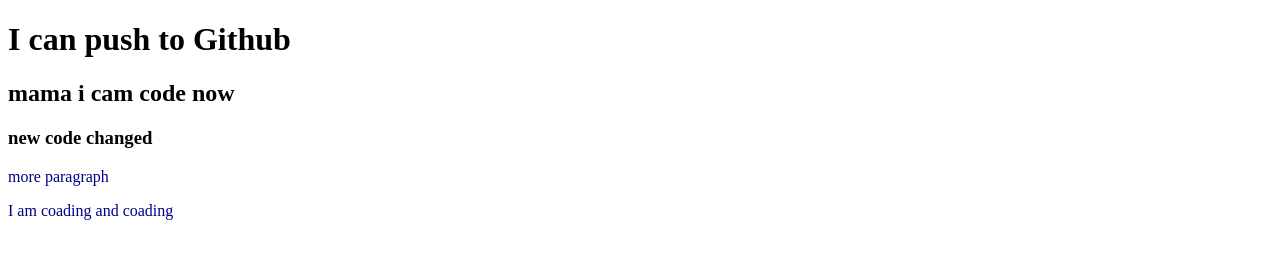
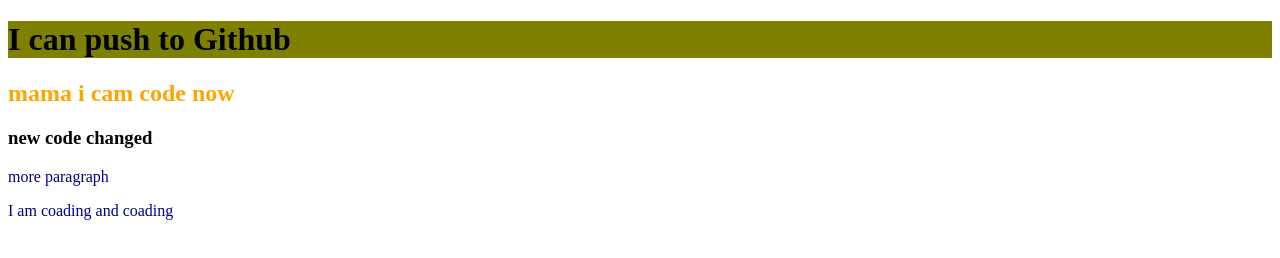
Before and after one commit to geash1/my-scound-repo, a plain HTML site: page index.html in a window 1280 px wide. Drawn offline with Linux system fonts and the light colour scheme.

Commit message:
change color

```diff
--- a/style.css
+++ b/style.css
@@ -1,3 +1,9 @@
 p{
     color: navy;
 }
+h1{
+    background-color: olive;
+}
+h2{
+    color: orange;
+}
```
